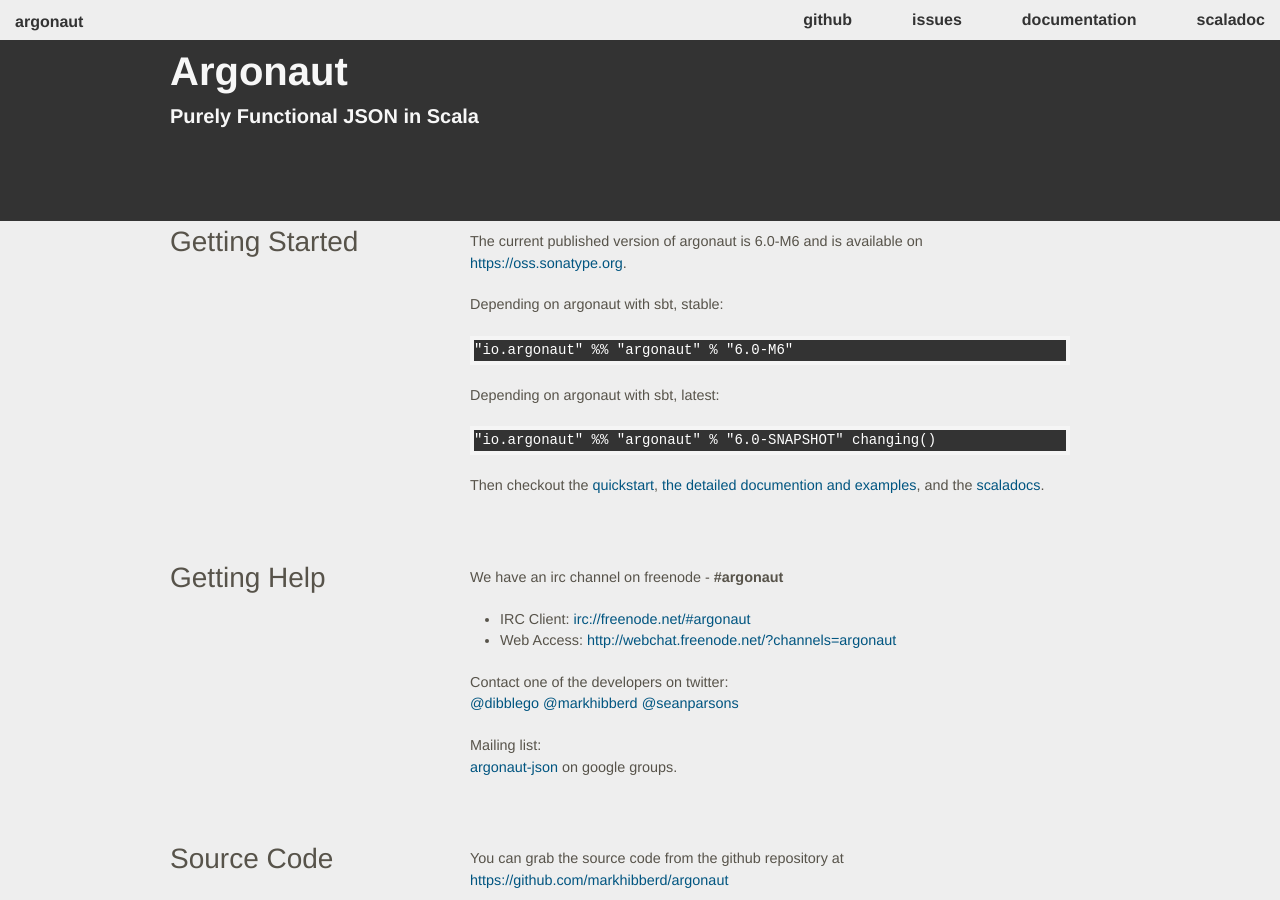
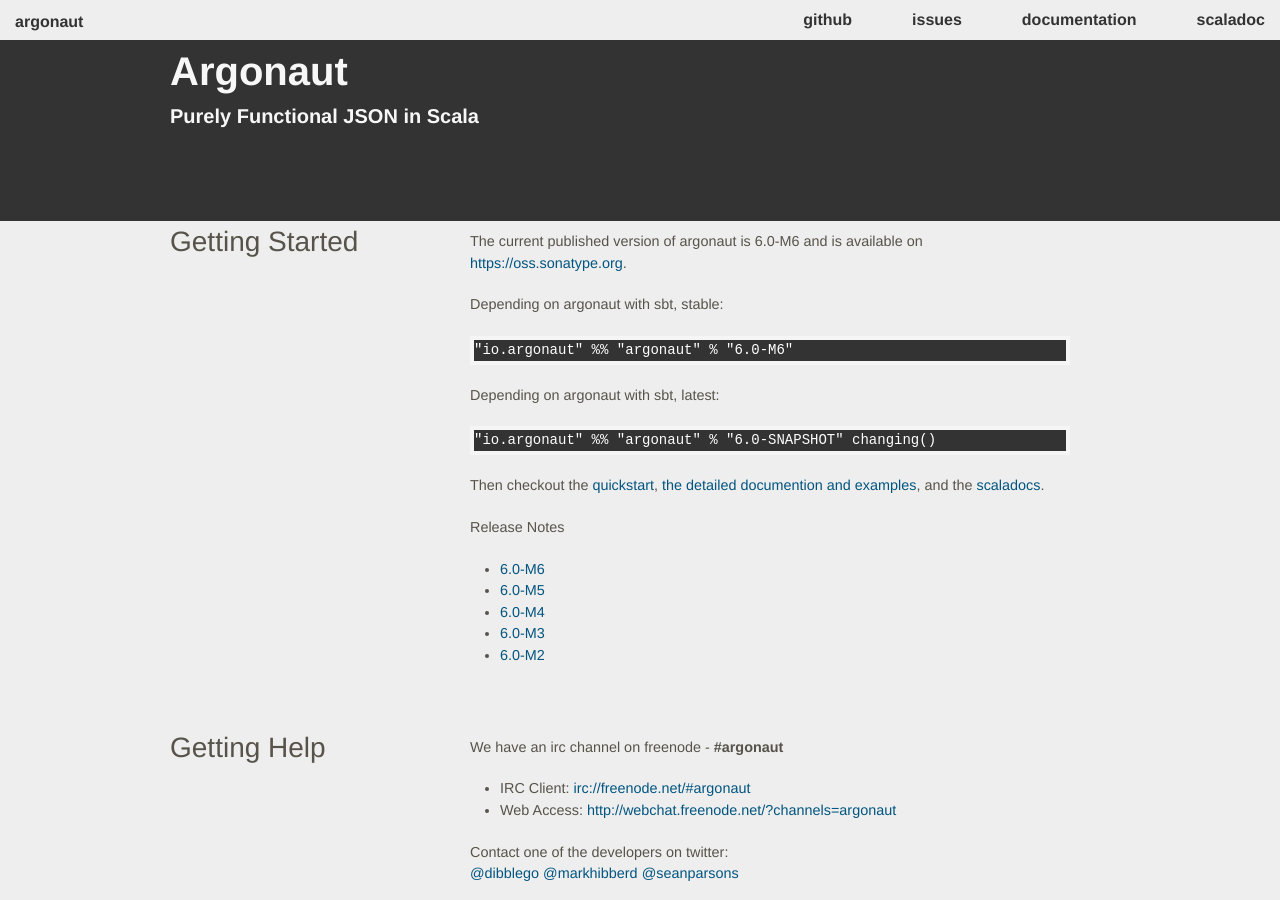
Before and after one commit to argonaut-io/argonaut.io, a Jekyll site: the page built from index.markdown, in a window 1280 px wide and 900 px high. Built offline with Jekyll 4.4.1, drawn with Linux system fonts in a browser that asks for light colours; nearby versions of some CDN libraries; some web fonts are replaced.

Commit message:
Add release notes.

```diff
--- a/index.markdown
+++ b/index.markdown
@@ -33,7 +33,29 @@
             <a href="/doc">the detailed documention and examples</a>, and
             the <a href="scaladocs/">scaladocs</a>.
           </p>
+
+          <p>Release Notes</p>
+          <ul>
+            <li>
+            <a href="https://github.com/markhibberd/argonaut/blob/master/notes/6.0-M6.markdown">6.0-M6</a>
+            </li>
+            <li>
+            <a href="https://github.com/markhibberd/argonaut/blob/master/notes/6.0-M5.markdown">6.0-M5</a>
+            </li>
+            <li>
+            <a href="https://github.com/markhibberd/argonaut/blob/master/notes/6.0-M4.markdown">6.0-M4</a>
+            </li>
+            <li>
+            <a href="https://github.com/markhibberd/argonaut/blob/master/notes/6.0-M3.markdown">6.0-M3</a>
+            </li>
+
+            <li>
+            <a href="https://github.com/markhibberd/argonaut/blob/master/notes/6.0-M2.markdown">6.0-M2</a>
+            </li>
+          </ul>
         </div>
+
+
       </div>
       <div id="help" class="section">
         <div class="title">Getting Help</div>
```
Also changed, not shown: doc/integration/index.markdown (+17 -21 lines).
